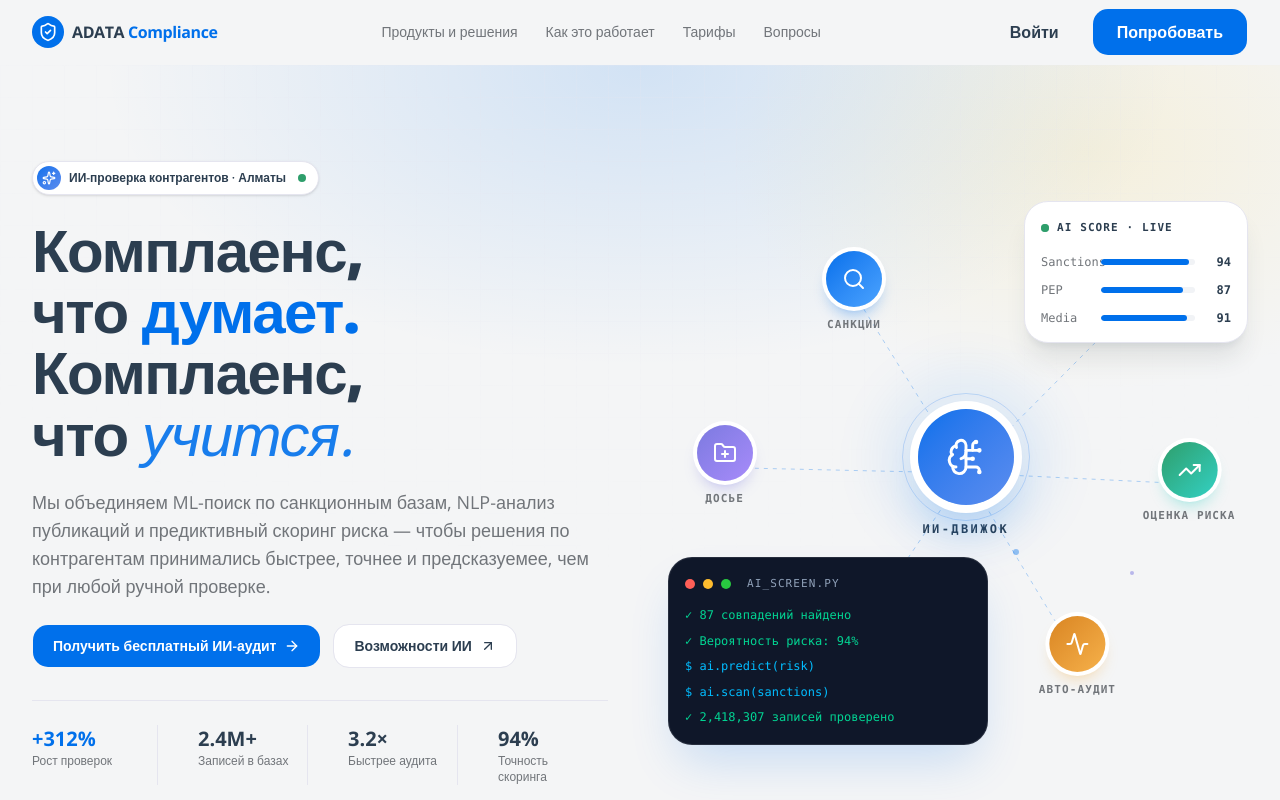
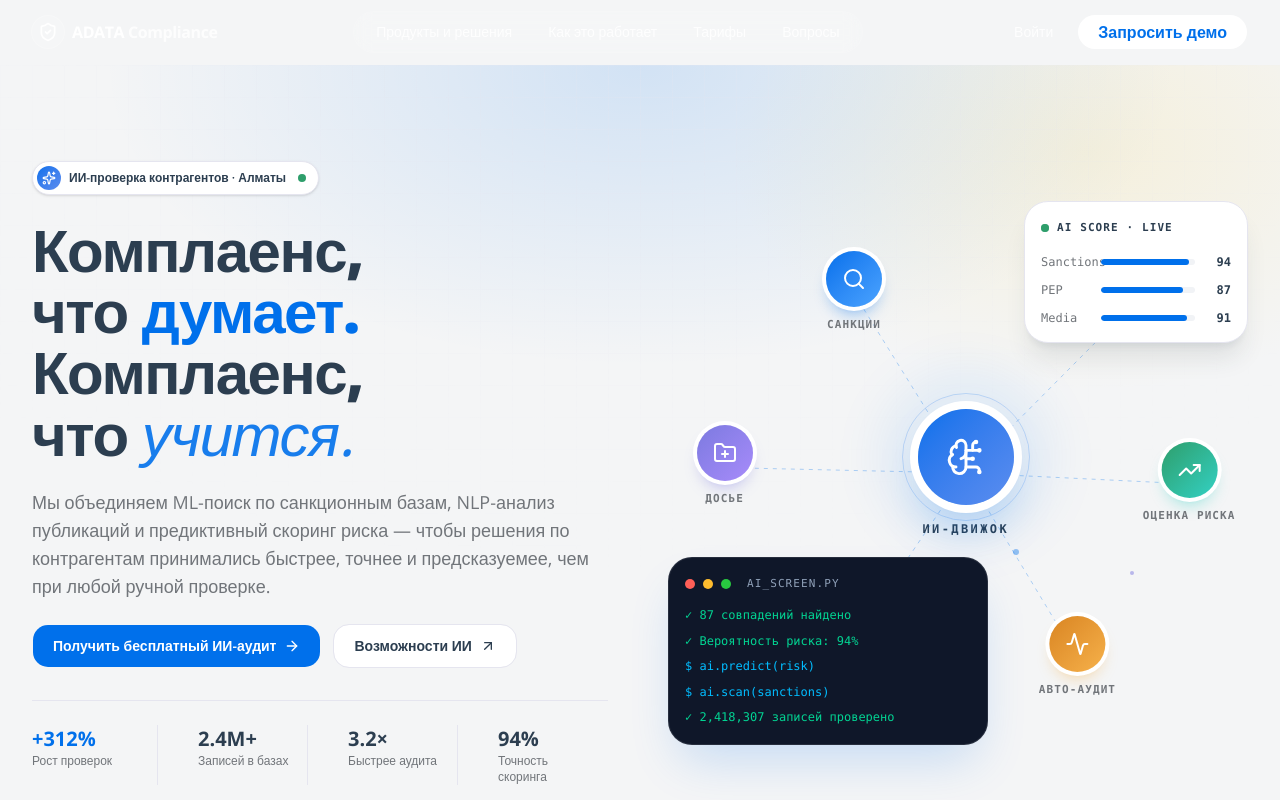
Before and after one commit to dzhmnklva012/-e-analytic, a Next.js app in the folder compliance-landing/: page / in a window 1280 px wide. Shown: the top 800 px of the page. Built offline with nearby package versions, Linux system fonts and the light colour scheme.

Commit message:
Auto-update: site-header.tsx

```diff
--- a/compliance-landing/src/components/landing/site-header.tsx
+++ b/compliance-landing/src/components/landing/site-header.tsx
@@ -24,13 +24,14 @@ export function SiteHeader() {
     return () => window.removeEventListener("scroll", onScroll);
   }, []);
 
+  // At the very top we sit over the blue sky hero → light treatment.
+  const overSky = !scrolled;
+
   return (
     <header
       className={cn(
-        "sticky top-0 z-40 w-full border-b transition-colors",
-        scrolled
-          ? "border-border bg-card/85 backdrop-blur-md"
-          : "border-transparent bg-transparent",
+        "sticky top-0 z-40 w-full transition-colors duration-300",
+        scrolled ? "border-b border-border bg-card/85 backdrop-blur-md" : "border-b border-transparent",
       )}
     >
       <Container className="flex h-16 items-center justify-between gap-4">
@@ -39,16 +40,26 @@ export function SiteHeader() {
           className="rounded-md focus-visible:ring-3 focus-visible:ring-ring/40 focus-visible:outline-none"
           aria-label="ADATA Compliance — на главную"
         >
-          <Logo />
+          <Logo light={overSky} />
         </a>
 
         <nav aria-label="Основная навигация" className="hidden lg:block">
-          <ul className="flex items-center gap-1">
+          <ul
+            className={cn(
+              "flex items-center gap-1 rounded-full px-1.5 py-1 transition-colors",
+              overSky ? "bg-white/10 ring-1 ring-white/20 backdrop-blur-sm" : "bg-muted",
+            )}
+          >
             {navLinks.map((link) => (
               <li key={link.href}>
                 <a
                   href={link.href}
-                  className="inline-flex h-9 items-center rounded-lg px-3 text-sm font-medium text-muted-foreground transition-colors hover:bg-muted hover:text-foreground focus-visible:ring-3 focus-visible:ring-ring/40 focus-visible:outline-none"
+                  className={cn(
+                    "inline-flex h-8 items-center rounded-full px-4 text-sm font-medium transition-colors focus-visible:ring-3 focus-visible:ring-ring/40 focus-visible:outline-none",
+                    overSky
+                      ? "text-white/85 hover:bg-white/15 hover:text-white"
+                      : "text-muted-foreground hover:bg-card hover:text-foreground",
+                  )}
                 >
                   {link.label}
                 </a>
@@ -60,17 +71,24 @@ export function SiteHeader() {
         <div className="flex items-center gap-2">
           <a
             href="#"
-            className={cn(buttonVariants({ variant: "ghost", size: "lg" }), "hidden sm:inline-flex")}
+            className={cn(
+              "hidden h-9 items-center rounded-full px-4 text-sm font-medium transition-colors focus-visible:ring-3 focus-visible:ring-ring/40 focus-visible:outline-none sm:inline-flex",
+              overSky ? "text-white/85 hover:text-white" : "text-foreground hover:text-primary",
+            )}
           >
             Войти
           </a>
           <a
-            href="#pricing"
-            className={cn(buttonVariants({ size: "lg" }), "hidden sm:inline-flex")}
+            href="#demo"
+            className={cn(
+              buttonVariants({ size: "lg" }),
+              "hidden h-9 rounded-full px-5 sm:inline-flex",
+              overSky && "bg-white text-primary hover:bg-white/90",
+            )}
           >
-            Попробовать
+            Запросить демо
           </a>
-          <MobileNav links={navLinks} />
+          <MobileNav links={navLinks} light={overSky} />
         </div>
       </Container>
     </header>
```
